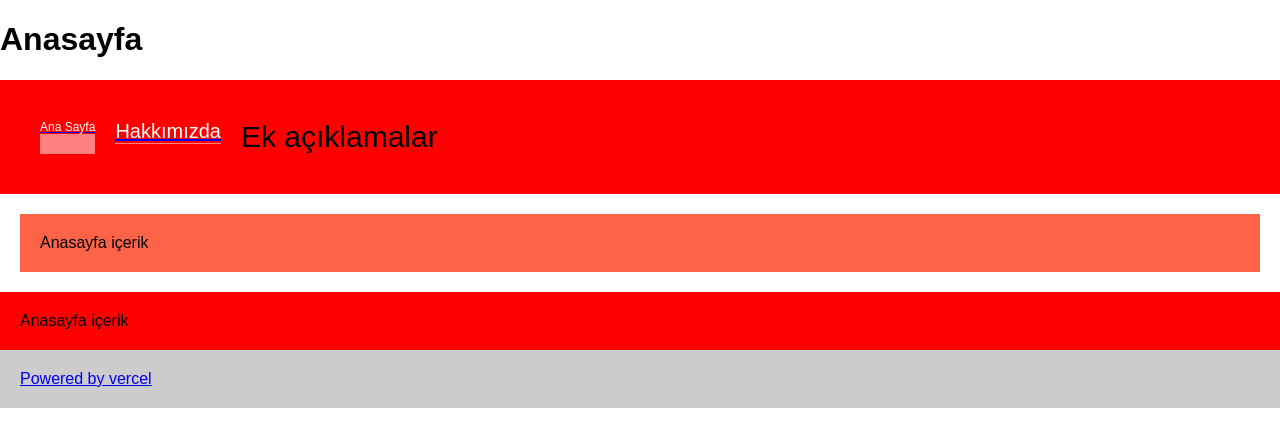
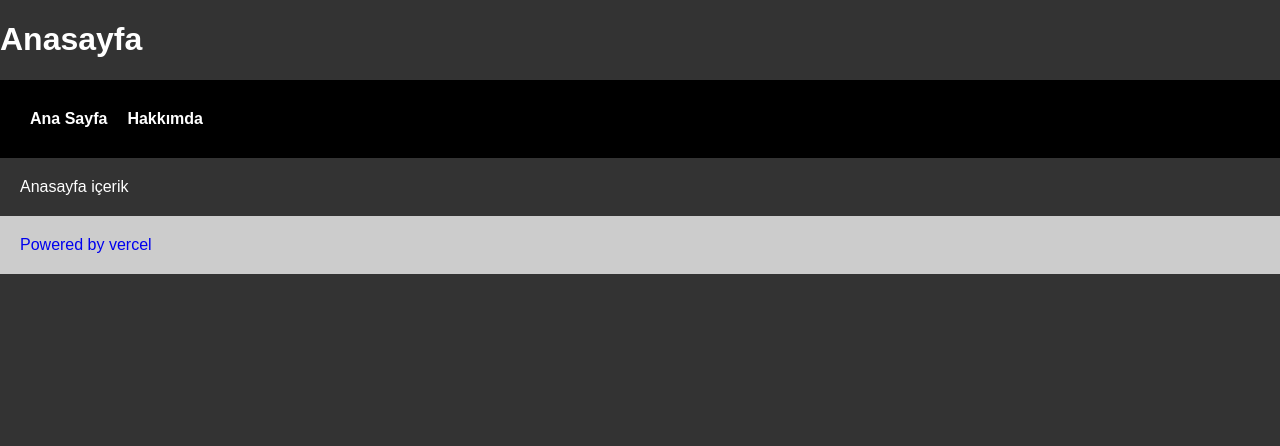
Before and after one commit to OmerYALTIRIK/nextjs-blog, a Next.js app: page / in a window 1280 px wide. Shown: the top 446 px of the page. Built offline with nearby package versions, Linux system fonts and the light colour scheme.

Commit message:
Header stillendirmeleri yapıldı

```diff
--- /dev/null
+++ b/components/Button.js
@@ -0,0 +1,20 @@
+import Link from "next/link";
+import styled from "styled-components";
+
+const StyledLink = styled.div`
+  color: #fff;
+  text-decoration: none;
+  font-size: 16px;
+  font-weight: bold;
+  &:hover {
+    color: rgba(255, 255, 255, 0.7);
+  }
+`;
+
+export default ({ href, children }) => {
+  return (
+    <Link href={href} passHref>
+      <StyledLink>{children}</StyledLink>
+    </Link>
+  );
+};
--- a/components/Header.js
+++ b/components/Header.js
@@ -1,39 +1,16 @@
-import Link from "next/link";
 import styled from "styled-components";
+import Button from "./Button";
 
 const HeaderDiv = styled.div`
-  border: 10px solid #f00;
   padding: 30px;
-  background-color: #f00;
   display: flex;
   gap: 20px;
-
-  & span {
-    font-size: 30px;
-  }
-`;
-
-const StyledLink = styled.div`
-  color: #fff;
-  text-decoration: none;
-  border-bottom: ${({ bordersize }) => bordersize}px solid rgba(255,255,255,0.5);
-  font-size: ${({ big }) => (big ? "20px" : "12px")};
-  &:hover {
-    text-decoration: underline;
-  }
+  background-color: #000;
 `;
 
 export default () => (
   <HeaderDiv>
-    <Link href="/" passHref>
-      <StyledLink bordersize={20}>Ana Sayfa</StyledLink>
-    </Link>
-
-    <Link href="/about" passHref>
-      <StyledLink big="true" bordersize={1}>
-        Hakkımızda
-      </StyledLink>
-    </Link>
-    <span>Ek açıklamalar</span>
+    <Button href="/">Ana Sayfa</Button>
+    <Button href="/about">Hakkımda</Button>
   </HeaderDiv>
 );
--- a/components/Layout.js
+++ b/components/Layout.js
@@ -13,22 +13,15 @@
 
 const Content = styled.div`
   padding: 20px;
-  background-color: #f00;
 `;
 
 export default ({ title, children }) => (
   <BodyDiv>
     <h1>{title}</h1>
     <Header />
-    <div style={{ padding: "20px", margin: "20px", backgroundColor: "tomato" }}>{children}</div>
-
     <Content>{children}</Content>
     <Footer>
-      <a
-        href="https://vercel.com?utm_source=create-next-app&utm_medium=default-template&utm_campaign=create-next-app"
-        target="_blank"
-        rel="noopener noreferrer"
-      >
+      <a href="https://vercel.com" target="_blank" rel="noopener noreferrer">
         Powered by vercel
       </a>
     </Footer>
--- a/pages/_app.js
+++ b/pages/_app.js
@@ -4,6 +4,11 @@
   body {
     margin: 0;
     font-family: sans-serif;
+    background-color: #333;
+    color: #fff;
+    a {
+    text-decoration: none;
+   }
   }
 `;
 
```
